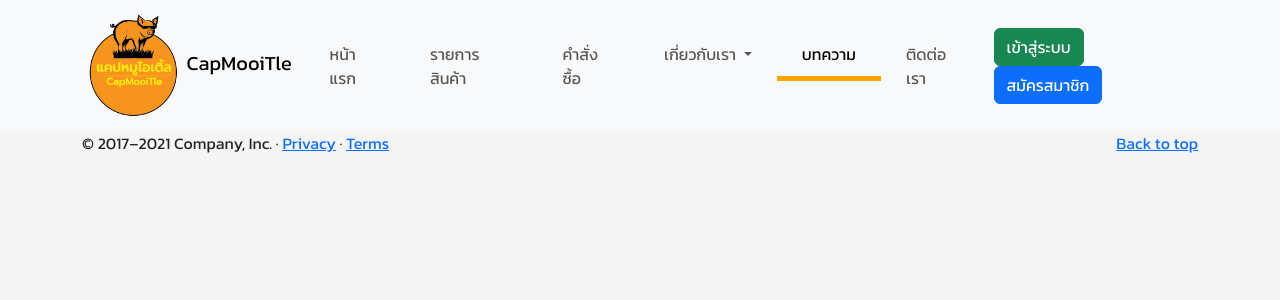
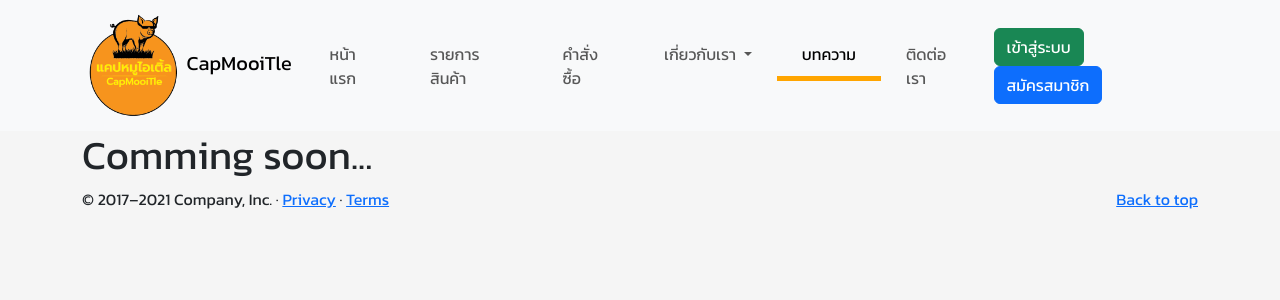
Before and after one commit to Solaris470/CapMooiTle, a PHP site: page /pages/post.php in a window 1280 px wide. Shown: the top 300 px of the page. Run offline with PHP 8.4, Linux system fonts and the light colour scheme.

Commit message:
Update post.php

```diff
--- a/pages/post.php
+++ b/pages/post.php
@@ -75,8 +75,8 @@ session_start();
             </div>
         </nav>
     </header>
-    <main>
-
+    <main class="container">
+            <h1>Comming soon...</h1>
     </main>
     <footer class="container">
         <p class="float-end"><a href="#">Back to top</a></p>
```
